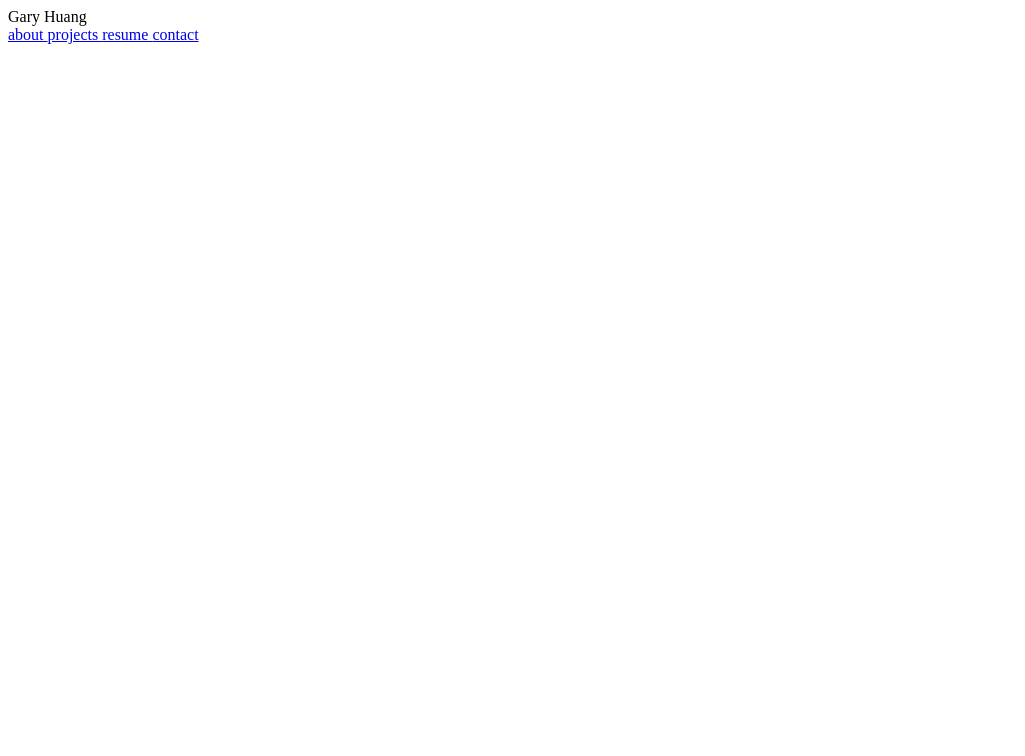
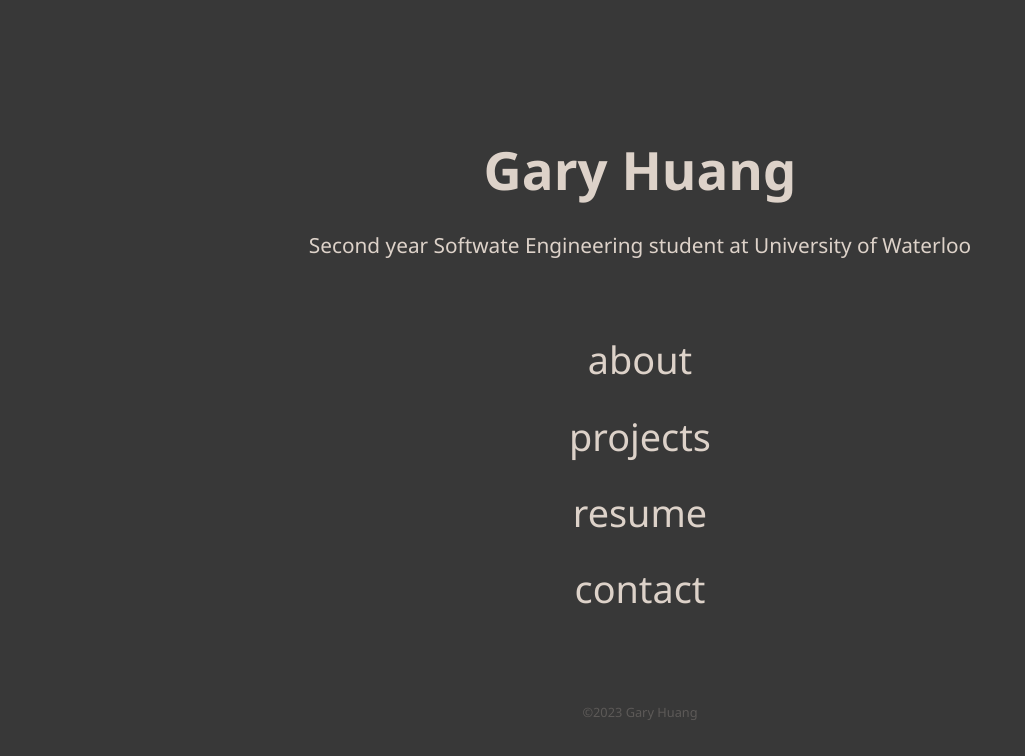
Before and after one commit to garyhhj/personal-website, a plain HTML site: page index.html in a window 1280 px wide. Shown: the whole page, without its empty margins (0-1025 px from the left). Drawn offline with Linux system fonts and the light colour scheme.

Commit message:
main page css

```diff
--- a/index.html
+++ b/index.html
@@ -6,15 +6,29 @@
     <meta name="description" content="personal website by yarh">
     <meta name="viewport" content="width=device-width, initial-scale=1.0" />
     <title>Gary Huang</title>
-    <script src="source.js" defer> </script>
+    <!-- <script src="source.js" defer> </script> -->
+    <link rel="stylesheet" href="style.css">
   </head>
   <body>
-    <header> Gary Huang </header>
-    <nav>
+    <header> <strong> Gary Huang </strong> </header>
+    <p class="subheading"> Second year Softwate Engineering student at University of Waterloo </p>
+    <div>
+      <div class="linkToNextPage">
         <a href="./subpages/about.html"> about </a>
+      </div>
+      <div class="linkToNextPage">
         <a href="./subpages/project.html"> projects </a>
+      </div>
+      <div class="linkToNextPage">
         <a href="./subpages/sample.pdf"> resume </a>
+      </div>
+      <div class="linkToNextPage">
         <a href="./subpages/contact.html"> contact </a>
-    </nav>
+      </div>
+    </div>
+
+    <footer>
+      <p class="footerContent">&copy;2023 Gary Huang</p>
+    </footer>
   </body>
 </html>
--- a/style.css
+++ b/style.css
@@ -0,0 +1,55 @@
+body {
+    background-color: #383838;
+}
+
+header {
+    color: #ddd2c9;
+    font-family:'Segoe UI', Tahoma, Geneva, Verdana, sans-serif;
+    font-size: calc(40px + 1.0vw);
+
+    margin: auto;
+    padding-top: 10%;
+    padding-bottom:2%;
+    text-align: center;
+}
+
+.subheading {
+    color: #ddd2c9;
+    font-family:'Segoe UI', Tahoma, Geneva, Verdana, sans-serif;
+    font-size: calc(8px + 1.0vw);
+
+    padding-bottom: 5%;
+    margin: auto;
+    text-align:center
+}
+
+.linkToNextPage {
+    display: block;
+
+    margin: auto;
+    padding: 1%;
+    text-align: center;
+}
+
+a:link {
+    text-decoration: none;
+}
+
+a:hover {
+    color: #ddd2c938;
+}
+
+a {
+    color: #ddd2c9;
+    font-family:'Segoe UI', Tahoma, Geneva, Verdana, sans-serif;
+    font-size: calc(25px + 1.0vw);
+}
+
+
+.footerContent {
+    padding-top: 5%;
+    font-family:'Segoe UI', Tahoma, Geneva, Verdana, sans-serif;
+    font-size: calc(1.0vw);
+    color: #ddd2c938;
+    text-align: center;
+}
--- /dev/null
+++ b/subpages/subpageStyle.css
@@ -0,0 +1,15 @@
+body {
+    background-color: #383838;
+}
+
+
+h1  {
+    color: #ddd2c9;
+    font-family:'Segoe UI', Tahoma, Geneva, Verdana, sans-serif;
+    font-size: calc(30px + 1.0vw);
+
+    margin: auto;
+    padding-top: 10%;
+    padding-bottom:2%;
+    text-align: center;
+}
```
Also changed, not shown: subpages/about.html (+3 -0 lines).
